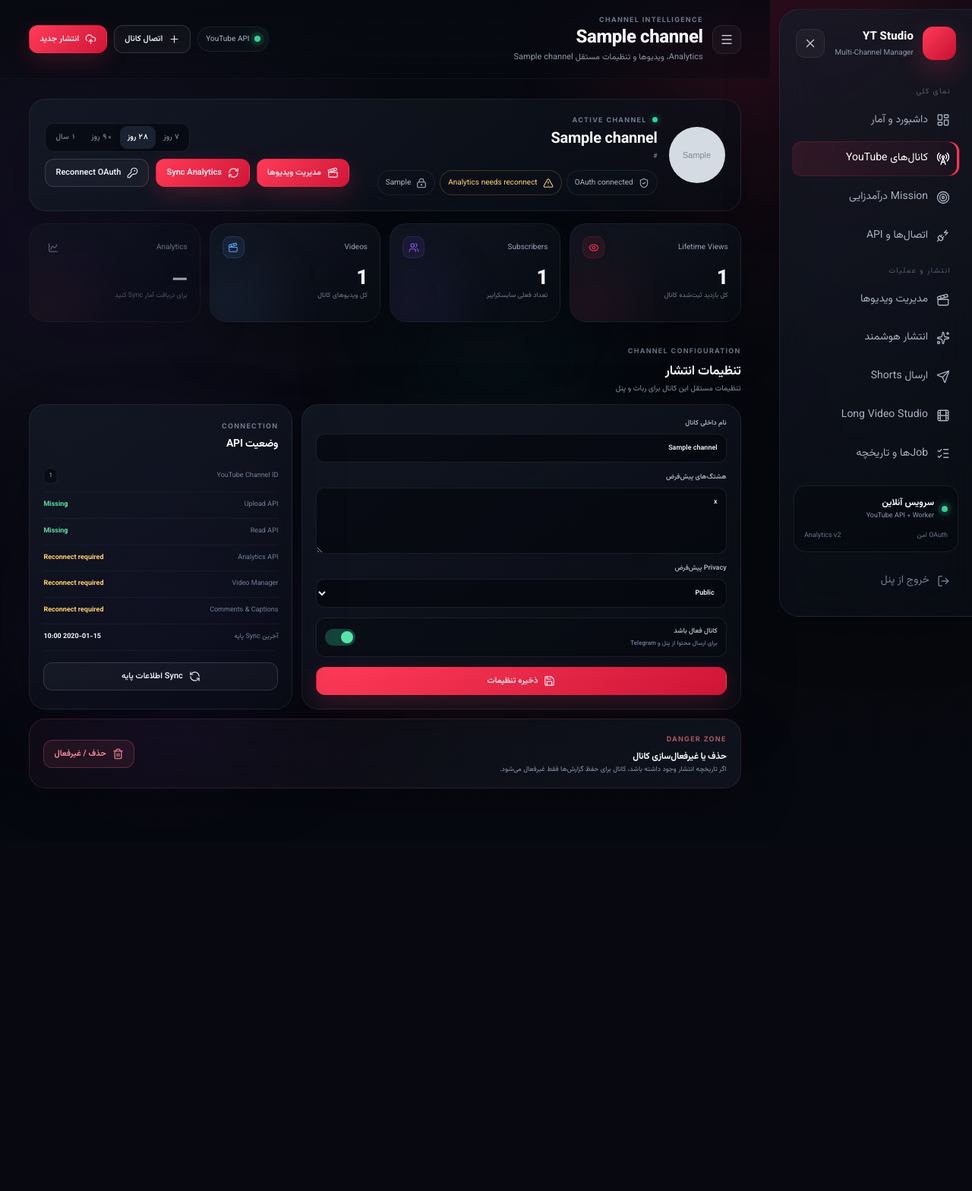
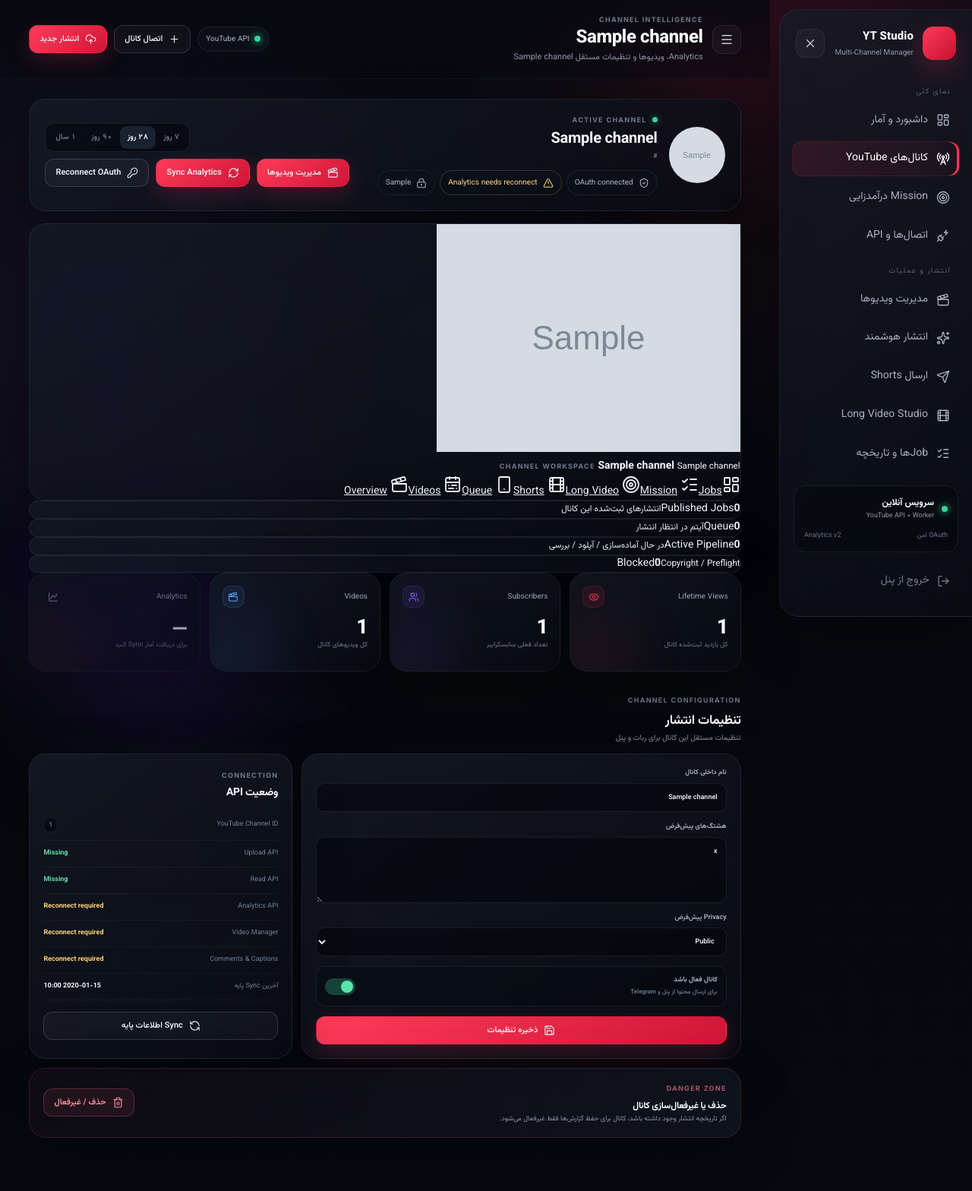
Before and after one commit to PEDIHS/yt, a Flask app: page /channels/1 in a window 1280 px wide. Shown: the whole page at 76% size. Before the commit the page ends 1038 px from the top, so only its background shows below. Run offline with Flask 3, Linux system fonts and the light colour scheme; the visitor is signed in with stand-in values (Sample User, id 1); tables that the repository leaves empty hold one stand-in row (values such as "Sample post"); grey boxes marked "Sample" are stand-in pictures; parts of the project's set-up code (start-up, migrations or seed data) failed here and were passed over; some libraries are stand-ins or nearby versions.

Commit message:
feat: add per-channel operations and queue overview

```diff
--- a/templates/channel_detail.html
+++ b/templates/channel_detail.html
@@ -48,6 +48,34 @@
     </div>
   </div>
 </section>
+
+{% set workspace_channel = channel %}
+{% include "_channel_workspace_nav.html" %}
+
+<section class="channel-ops-grid">
+  <article class="channel-ops-card glass-card"><span>Published Jobs</span><strong>{{ compact_number(channel_jobs.completed) }}</strong><small>انتشارهای ثبت‌شده این کانال</small></article>
+  <article class="channel-ops-card glass-card"><span>Queue</span><strong>{{ compact_number(channel_jobs.scheduled) }}</strong><small>آیتم در انتظار انتشار</small></article>
+  <article class="channel-ops-card glass-card"><span>Active Pipeline</span><strong>{{ compact_number(channel_jobs.active) }}</strong><small>در حال آماده‌سازی / آپلود / بررسی</small></article>
+  <article class="channel-ops-card glass-card"><span>Blocked</span><strong>{{ compact_number(channel_jobs.blocked) }}</strong><small>Copyright / Preflight</small></article>
+</section>
+
+{% if upcoming_queue %}
+<section class="channel-next-queue glass-card">
+  <div class="card-heading">
+    <div><span class="section-kicker">NEXT PUBLISHING SLOTS</span><h2>صف بعدی همین کانال</h2><p>Copyright Recovery در صورت Block شدن، آیتم بعدی را به Slot قبلی منتقل می‌کند.</p></div>
+    <a class="btn btn-soft" href="{{ url_for('publishing_page', channel_id=channel.id) }}"><i data-lucide="calendar-range"></i> مدیریت صف</a>
+  </div>
+  <div class="channel-queue-list">
+    {% for item in upcoming_queue %}
+    <div>
+      <span class="queue-position">#{{ loop.index }}</span>
+      <span class="grow"><strong>{{ item.title }}</strong><small>{{ item.source }} · {{ item.schedule_mode }}</small></span>
+      <time>{{ item.scheduled_local.strftime('%Y-%m-%d %H:%M') }}</time>
+    </div>
+    {% endfor %}
+  </div>
+</section>
+{% endif %}
 
 {% if analytics_error %}
 <section class="notice-card notice-danger">
```
